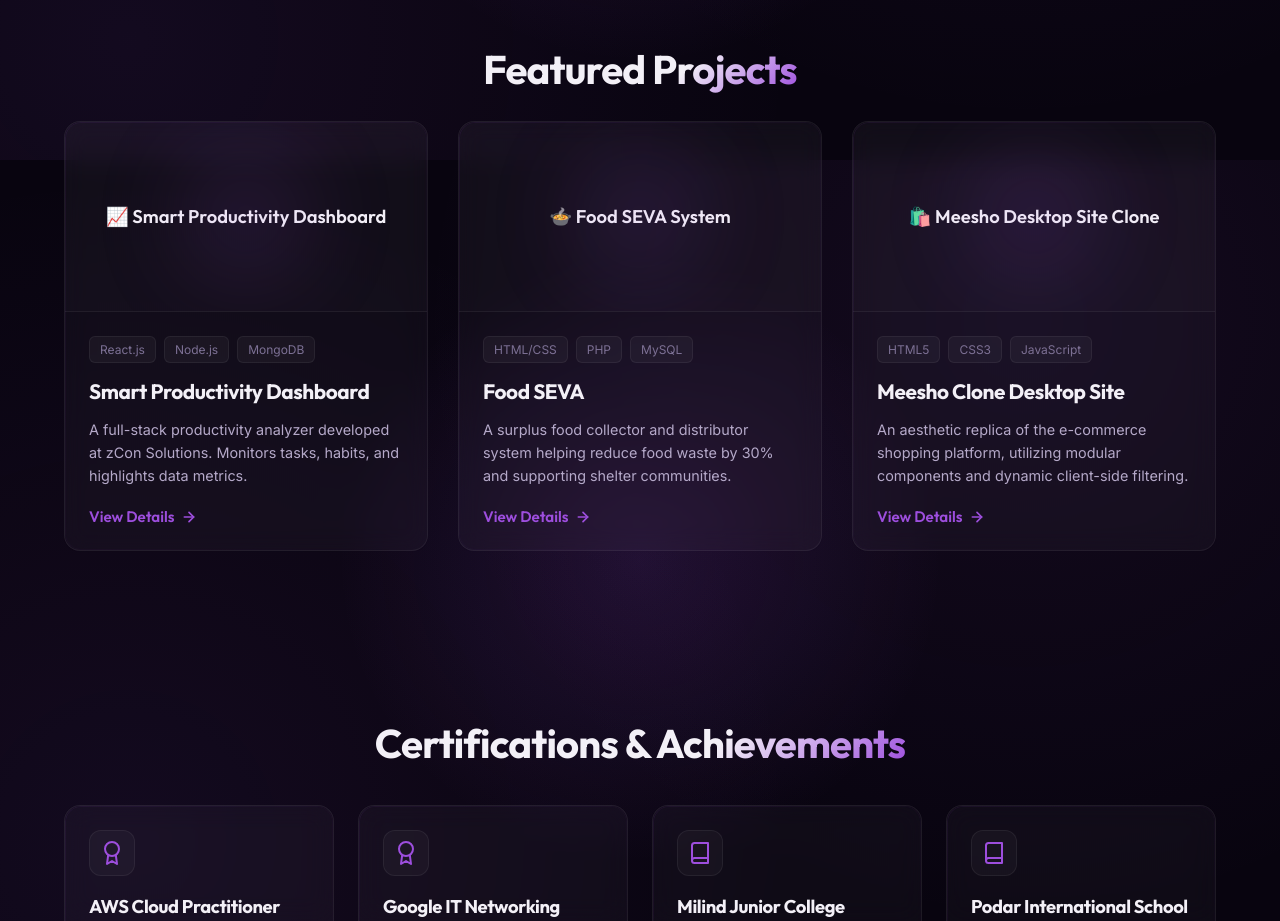
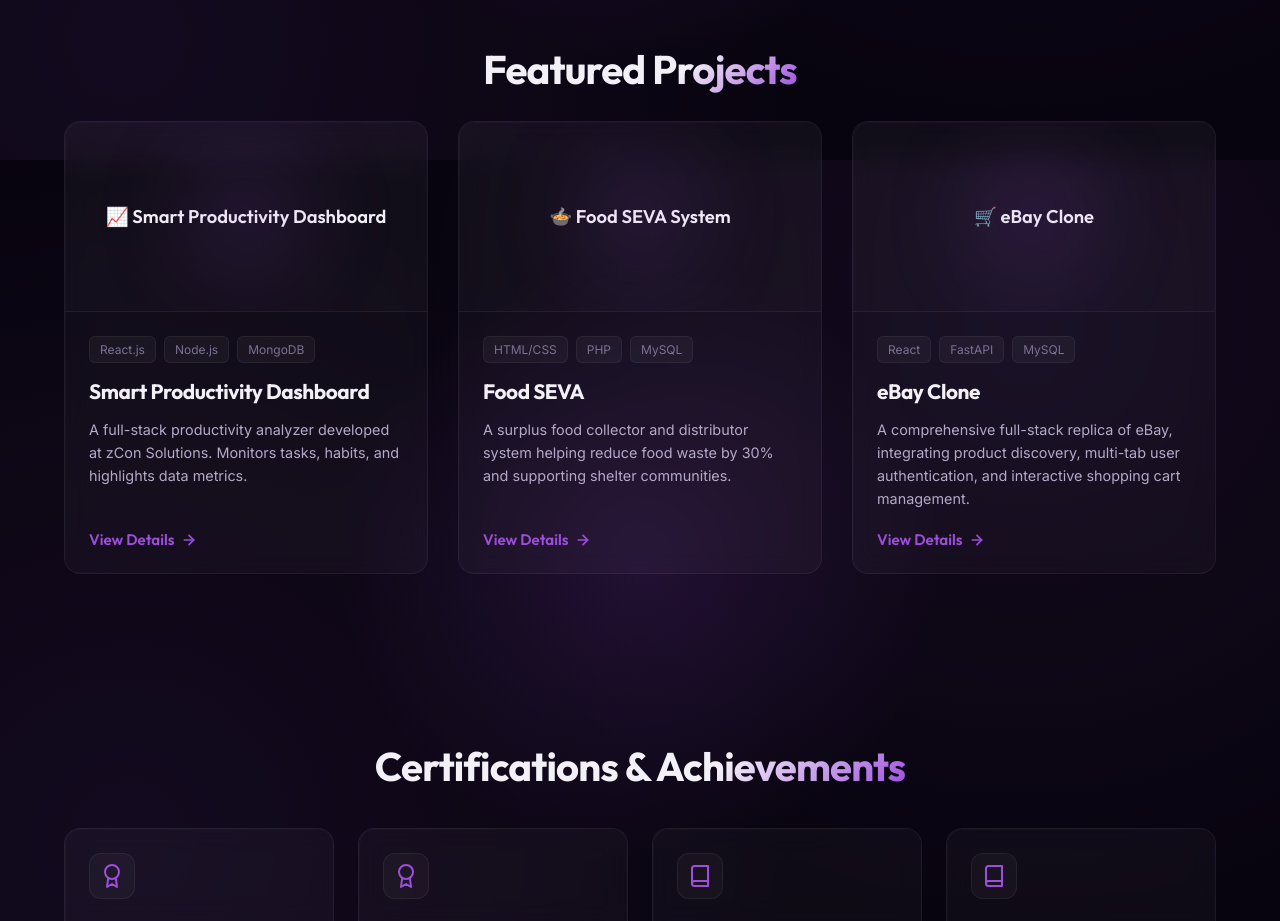
Before and after one commit to hridaynath-patil/CV, a website built with Vite: page index.html in a window 1280 px wide. Shown: the part 3040-3961 px from the top of the page. Built offline with nearby package versions, Linux system fonts and the light colour scheme; animation ran at ten frames a second.

Commit message:
Replace Meesho Clone with eBay Clone project

```diff
--- a/index.html
+++ b/index.html
@@ -365,9 +365,9 @@
             </h3>
             <div class="skill-tags">
               <span class="skill-tag" data-projects="LeetCode, GeekforGeeks Code Contests">C++</span>
-              <span class="skill-tag" data-projects="Cloud Automation, Data Analysis scripts">Python</span>
-              <span class="skill-tag" data-projects="Food SEVA, Meesho Database Schema">SQL</span>
-              <span class="skill-tag" data-projects="Smart Dashboard, Meesho UI logic">JavaScript (ES6+)</span>
+              <span class="skill-tag" data-projects="eBay Clone Backend APIs, Cloud Automation scripts">Python</span>
+              <span class="skill-tag" data-projects="Food SEVA, eBay Clone Database Schema">SQL</span>
+              <span class="skill-tag" data-projects="Smart Dashboard, eBay Clone interactivity">JavaScript (ES6+)</span>
             </div>
           </div>
 
@@ -384,12 +384,12 @@
             </h3>
             <div class="skill-tags">
               <span class="skill-tag"
-                data-projects="Ethnus Intern CRM Frontend, Smart Productivity Dashboard">React.js</span>
+                data-projects="Smart Productivity Dashboard, eBay Clone Frontend">React.js</span>
               <span class="skill-tag" data-projects="Ethnus CRM Backend integration, APIs">Node.js</span>
               <span class="skill-tag" data-projects="Ethnus CRM Backend API, Express router">Express.js</span>
               <span class="skill-tag" data-projects="Full Stack backend rest APIs">SpringBoot</span>
-              <span class="skill-tag" data-projects="Meesho Desktop layout structure">HTML5</span>
-              <span class="skill-tag" data-projects="Meesho Style sheets, Portfolio animations">CSS3</span>
+              <span class="skill-tag" data-projects="eBay Clone UI structures">HTML5</span>
+              <span class="skill-tag" data-projects="eBay Clone styles, Portfolio keyframes">CSS3</span>
               <span class="skill-tag" data-projects="Ethnus Intern CRM responsive designs">Bootstrap</span>
             </div>
           </div>
@@ -406,7 +406,7 @@
               Databases & Cloud
             </h3>
             <div class="skill-tags">
-              <span class="skill-tag" data-projects="Food SEVA redistribution database">MySQL</span>
+              <span class="skill-tag" data-projects="Food SEVA redistribution database, eBay Clone data stores">MySQL</span>
               <span class="skill-tag" data-projects="Smart Productivity Dashboard store">MongoDB</span>
               <span class="skill-tag" data-projects="System designs and ER Diagrams">DBMS</span>
               <span class="skill-tag" data-projects="AWS Cloud Practitioner certified deploy">AWS (EC2, S3)</span>
@@ -539,21 +539,20 @@
             </div>
           </div>
 
-          <!-- Project 3: Meesho Desktop Clone -->
-          <div class="project-card card hover-glow" data-project-id="meesho-clone">
+          <!-- Project 3: eBay Clone -->
+          <div class="project-card card hover-glow" data-project-id="ebay-clone">
             <div class="project-image-fallback">
               <div class="fallback-glow"></div>
-              <span>🛍️ Meesho Desktop Site Clone</span>
+              <span>🛒 eBay Clone</span>
             </div>
             <div class="project-info">
               <div class="project-tags">
-                <span>HTML5</span>
-                <span>CSS3</span>
-                <span>JavaScript</span>
+                <span>React</span>
+                <span>FastAPI</span>
+                <span>MySQL</span>
               </div>
-              <h3 class="project-title">Meesho Clone Desktop Site</h3>
-              <p class="project-desc">An aesthetic replica of the e-commerce shopping platform, utilizing modular
-                components and dynamic client-side filtering.</p>
+              <h3 class="project-title">eBay Clone</h3>
+              <p class="project-desc">A comprehensive full-stack replica of eBay, integrating product discovery, multi-tab user authentication, and interactive shopping cart management.</p>
               <button class="btn-text open-modal-btn">
                 View Details
                 <svg viewBox="0 0 24 24" width="16" height="16" stroke="currentColor" stroke-width="2.5" fill="none"
--- a/script.js
+++ b/script.js
@@ -273,17 +273,18 @@
       stats: { "PHP": 50, "HTML/CSS": 30, "MySQL": 20 },
       source: "https://github.com"
     },
-    'meesho-clone': {
-      title: "Meesho Clone Desktop Site",
-      tags: ["HTML5", "CSS3", "JavaScript"],
-      description: "A pixel-perfect interface replica of the popular e-commerce platform Meesho. Incorporates modular product grids and responsive catalogs.",
+    'ebay-clone': {
+      title: "eBay Clone",
+      tags: ["React", "FastAPI", "MySQL", "Python"],
+      description: "A comprehensive and elegantly designed full-stack e-commerce replica of eBay, bringing product discovery, listing categories, shopping cart management, and user authentication into a single unified space.",
       metrics: [
-        "Recreated desktop shopping experience using advanced CSS Grid and Flexbox layouts.",
-        "Developed custom search and filter filters updating lists in real-time.",
-        "Designed mock cart and catalog states using local web storage API."
+        "Built a comprehensive full-stack e-commerce system with auto-sliding carousels, Urgency & FOMO badges, and multi-action checkout flows.",
+        "Engineered secure authentication endpoints using Python and FastAPI, combined with responsive multi-tab (Personal/Business) registration panels.",
+        "Designed relational database schemas in MySQL to manage user profiles, dynamic shopping carts, and a seeded product inventory."
       ],
-      stats: { "JavaScript": 45, "CSS3": 40, "HTML5": 15 },
-      source: "https://github.com"
+      stats: { "React": 40, "FastAPI": 30, "MySQL": 20, "CSS": 10 },
+      source: "https://github.com/hridaynath-patil/Ebay_clone",
+      live: "https://hridaynath-patil.github.io/Ebay_clone/"
     }
   };
 
```
